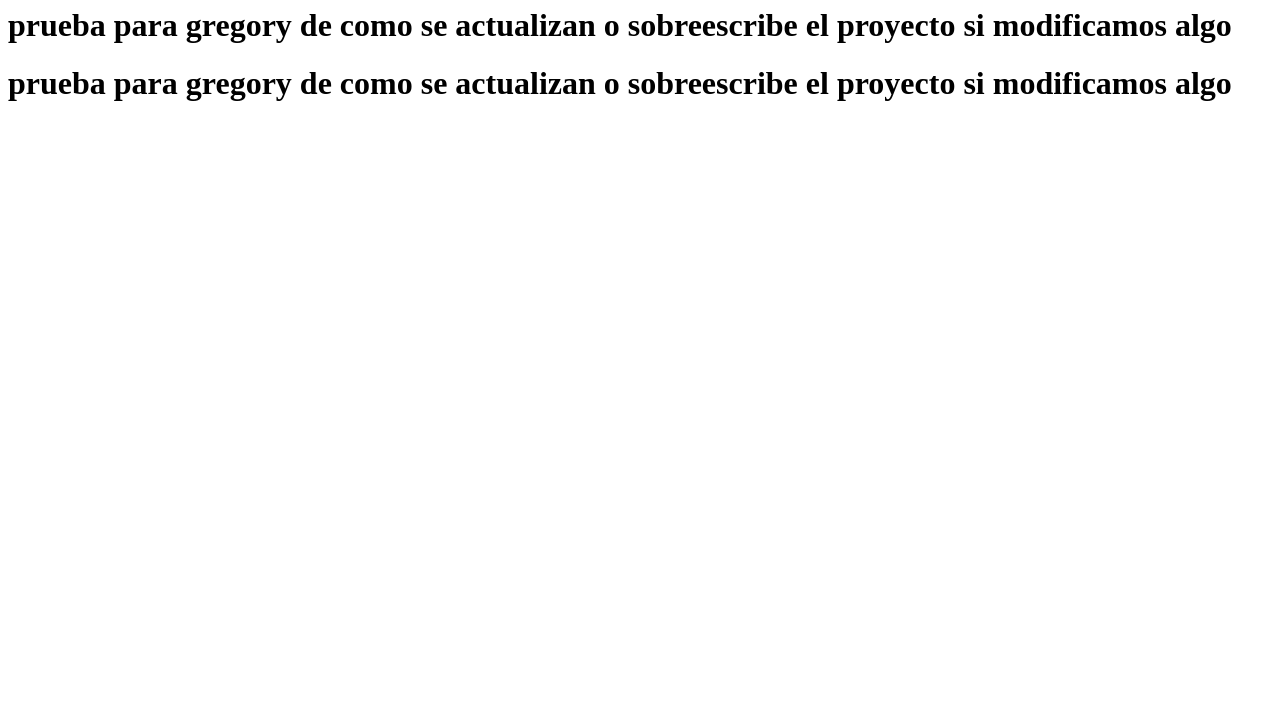
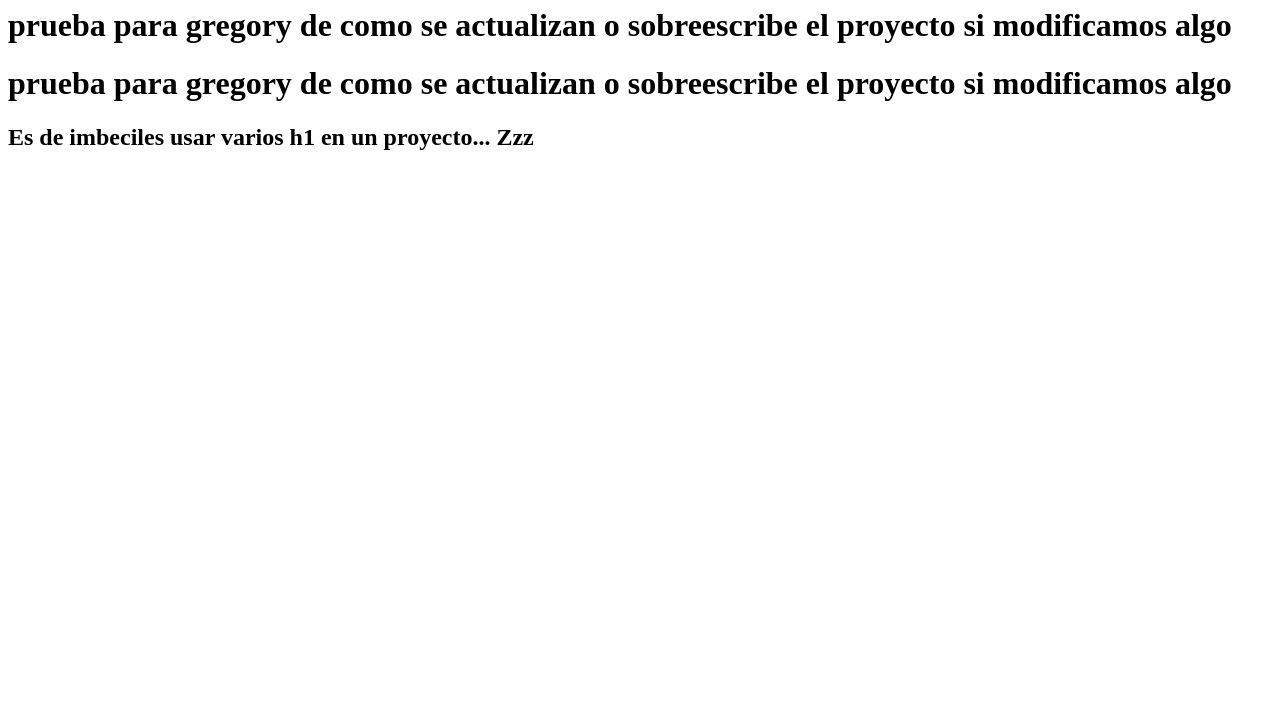
Before and after one commit to Reaghaan/SeoryTech, a plain HTML site: page index.html in a window 1280 px wide. Shown: the part 73-800 px from the top of the page. Drawn offline with Linux system fonts and the light colour scheme.

Commit message:
No uses varios h1 cerdo asqueroso

```diff
--- a/index.html
+++ b/index.html
@@ -14,6 +14,8 @@
         <h1>ESTE ES EL PRIMER COMMIT PARA GIT</h1>
         <h1>prueba para gregory de como se actualizan o sobreescribe el proyecto si modificamos algo</h1>
         <h1>prueba para gregory de como se actualizan o sobreescribe el proyecto si modificamos algo</h1>
+        <h2>Es de imbeciles usar varios h1 en un proyecto... Zzz</h2>
+
     </main>
 </body>
 </html>
```
